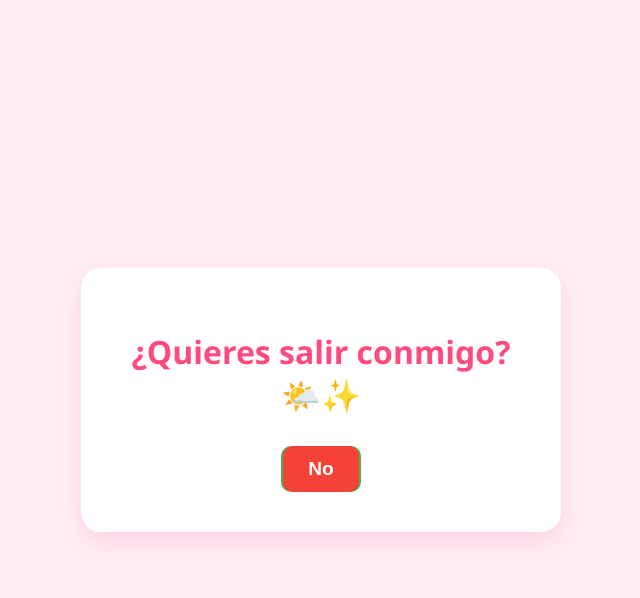
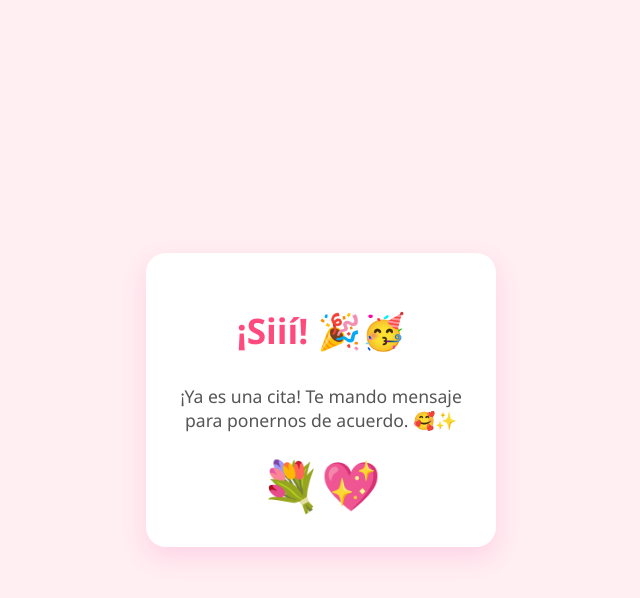
Before and after one commit to ambarjuliete/Cita-, a plain HTML site: page index.html in a window 1280 px wide. Both pictures are taken after a click on the button "No". Shown: the whole page, without its empty margins (319-959 px from the left). Drawn offline with Linux system fonts and the light colour scheme.

Commit message:
Refactor HTML structure and styles for quiz app

```diff
--- a/index.html
+++ b/index.html
@@ -19,16 +19,17 @@ overflow: hidden;
         .container {
             text-align: center;
             background: white;
-padding: 40px;
+            padding: 30px;
             border-radius: 20px;
             box-shadow: 0px 10px 25px rgba(255, 105, 180, 0.2);
-max-width: 400px;
-position: relative;
+            width: 85%;
+            max-width: 350px;
+            box-sizing: border-box;
         }
 
         h1 {
             color: #ff4a7d;
-font-size: 2rem;
+            font-size: 1.8rem;
             margin-bottom: 30px;
         }
 
@@ -37,6 +38,8 @@ display: flex;
             justify-content: center;
             gap: 20px;
             margin-top: 20px;
+            height: 60px;
+            position: relative;
         }
 
         button {
@@ -45,17 +48,13 @@ font-size: 1.2rem;
             border: none;
             border-radius: 10px;
             cursor: pointer;
-transition: transform 0.2s;
             font-weight: bold;
+            height: 50px;
         }
 
         #yes-btn {
             background-color: #4caf50;
             color: white;
-}
-
-#yes-btn:hover {
-transform: scale(1.1);
         }
 
         #no-btn {
@@ -71,7 +70,7 @@ position: absolute;
         <h1 id="question">¿Quieres salir conmigo? 🌤️✨</h1>
         <div class="buttons">
             <button id="yes-btn" onclick="accepted()">¡Sí!</button>
-<button id="no-btn" onmouseover="moveButton()">No</button>
+            <button id="no-btn" onmouseover="moveButton()" onclick="moveButton()">No</button>
         </div>
     </div>
 
@@ -79,18 +78,21 @@ position: absolute;
         function moveButton() {
             const noBtn = document.getElementById('no-btn');
 
-// Calcula posiciones aleatorias dentro de la pantalla
-const x = Math.random() * (window.innerWidth - noBtn.offsetWidth - 40);
-const y = Math.random() * (window.innerHeight - noBtn.offsetHeight - 40);
+            // Calcula posiciones aleatorias seguras dentro de la pantalla del cel
+            const x = Math.random() * (window.innerWidth - noBtn.offsetWidth - 30);
+            const y = Math.random() * (window.innerHeight - noBtn.offsetHeight - 30);
 
-// Mueve el botón a la nueva posición absoluta
             noBtn.style.left = x + 'px';
             noBtn.style.top = y + 'px';
         }
 
         function accepted() {
             const container = document.getElementById('quiz-container');
-container.innerHTML = &lt;h1 style="font-size: 2.5rem; color: #ff4a7d;"&gt;¡Siií! 🎉🥳&lt;/h1&gt; &lt;p style="font-size: 1.2rem; color: #555;"&gt;¡Ya es una cita! Te mando mensaje para ponernos de acuerdo. 🥰✨&lt;/p&gt; &lt;div style="font-size: 3rem; margin-top: 20px;"&gt;💐💖&lt;/div&gt;;
+            container.innerHTML = `
+                <h1 style="font-size: 2.2rem; color: #ff4a7d;">¡Siií! 🎉🥳</h1>
+                <p style="font-size: 1.1rem; color: #555;">¡Ya es una cita! Te mando mensaje para ponernos de acuerdo. 🥰✨</p>
+                <div style="font-size: 3rem; margin-top: 20px;">💐💖</div>
+            `;
         }
     </script>
 
```
Lines whose indentation alone changed are shown as unchanged.
